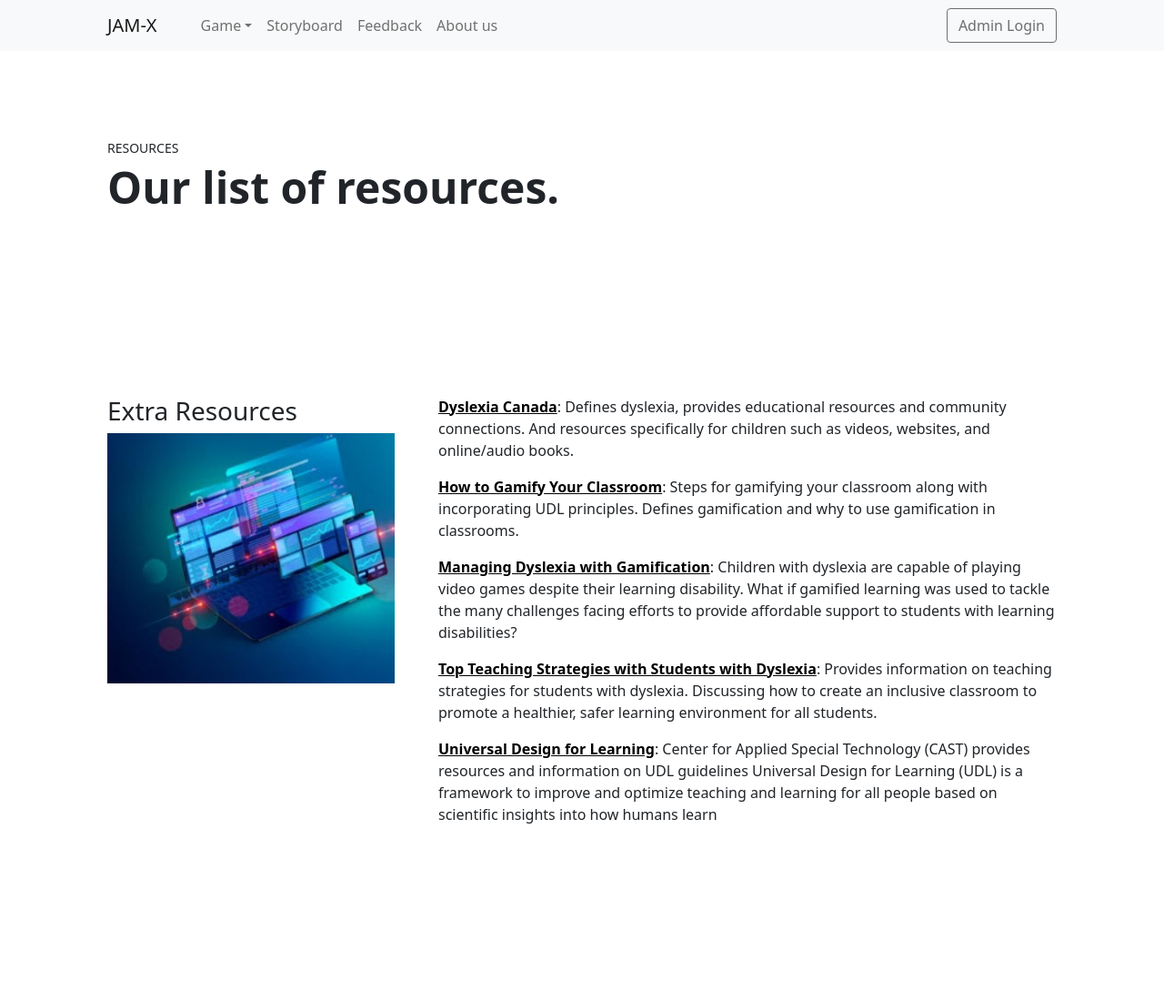
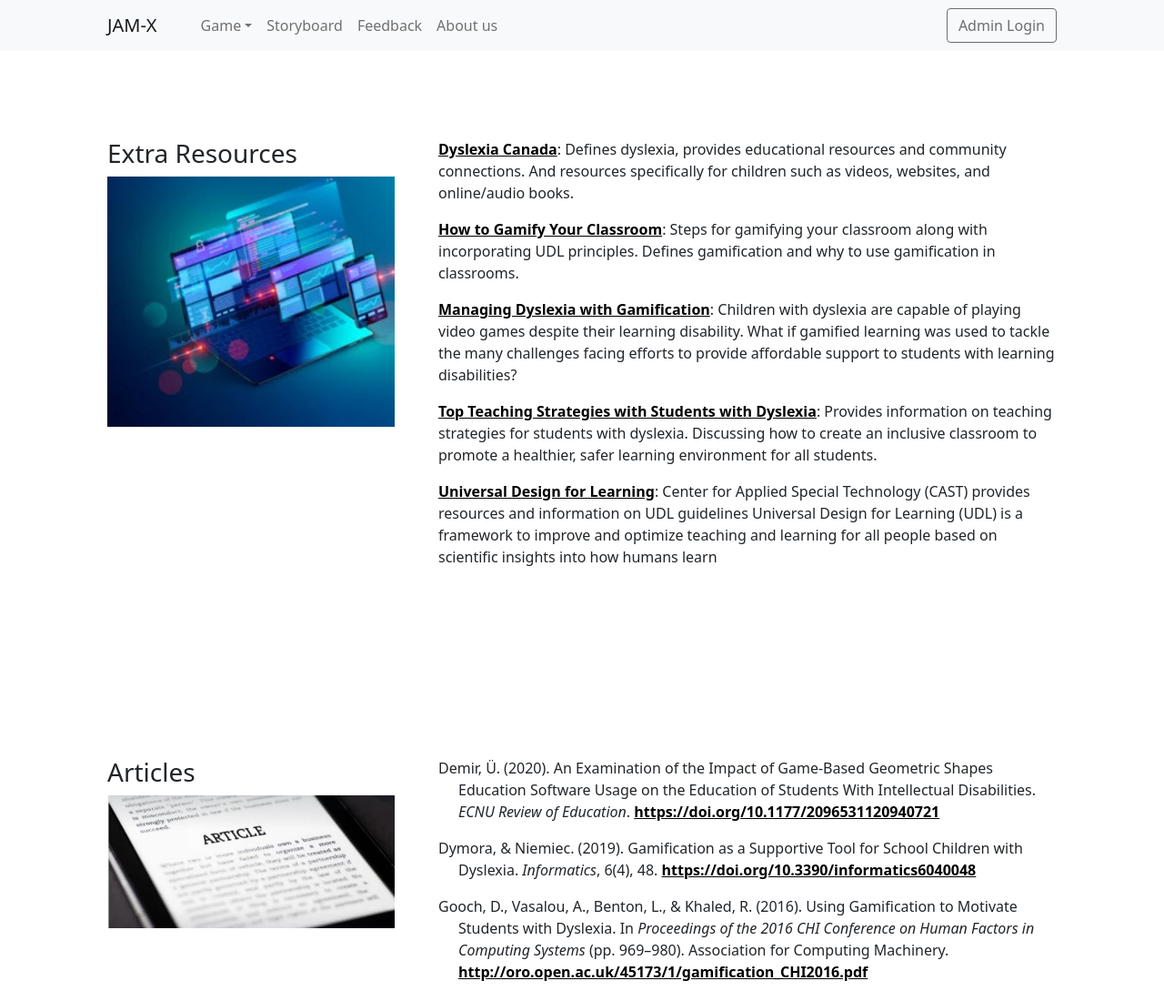
Before and after one commit to m-piechatzek/jamx-demo, a website: page dist/resources.html in a window 1280 px wide. Shown: the top 1100 px of the page at 91% size. Drawn offline with nearby package versions, Linux system fonts and the light colour scheme; files that its build step writes are made by us from their sources.

Commit message:
resources

```diff
--- a/dist/resources.html
+++ b/dist/resources.html
@@ -47,7 +47,7 @@
         </div>
     </nav>
     <!-- Product section-->
-    <section class="py-5">
+<!--     <section class="py-5">
         <div class="container px-4 px-lg-5 my-5">
             <div class="row gx-4 gx-lg-5 align-items-center">
                 <div class="col-md-12">
@@ -55,7 +55,7 @@
                     <h1 class="display-5 fw-bolder">Our list of resources.</h1>
                 </div>
             </div>
-    </section>
+    </section> -->
     <!-- Related items section-->
     <section class="py-5">
         <div class="container px-4 px-lg-5 my-5">
```
